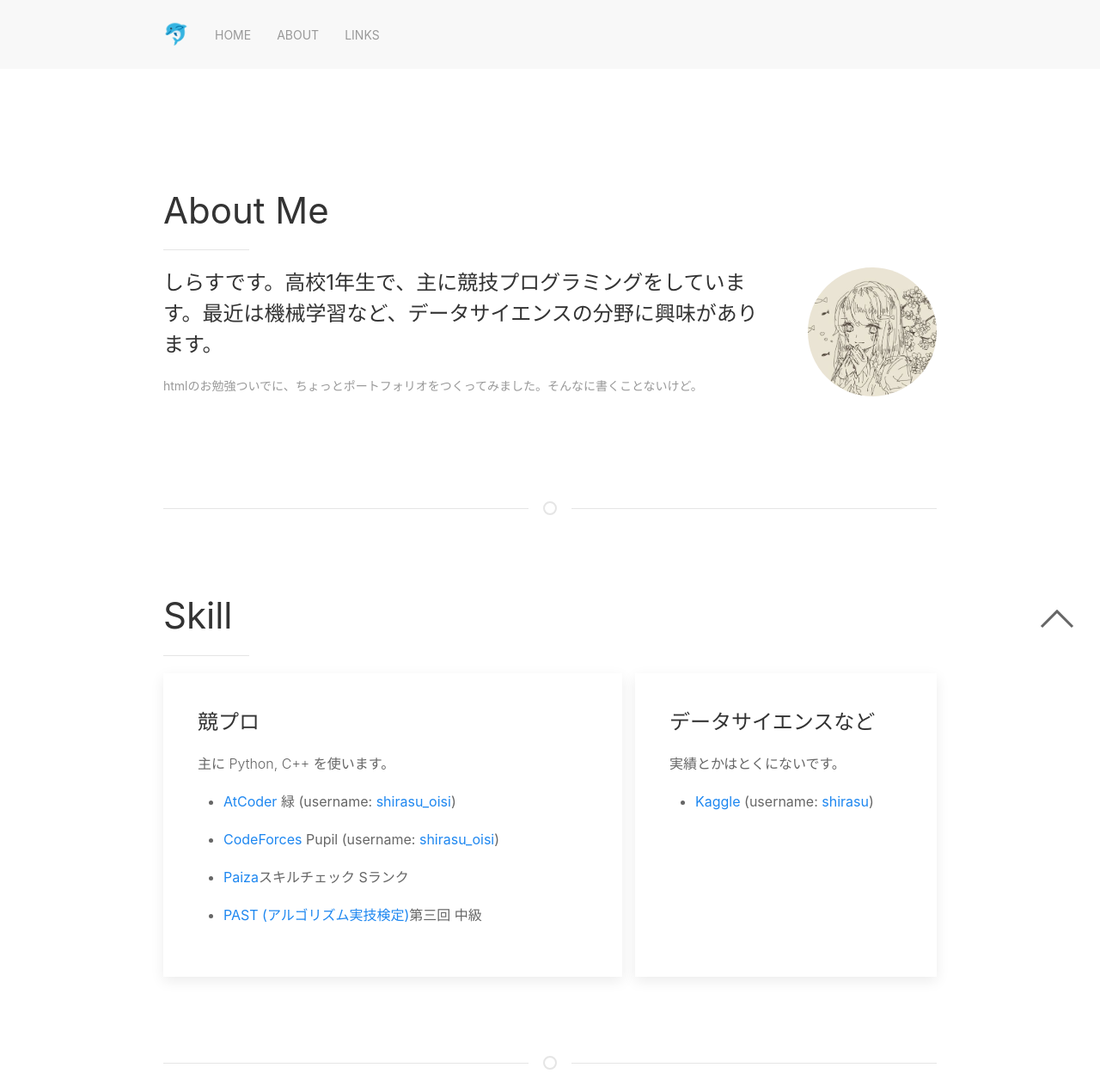
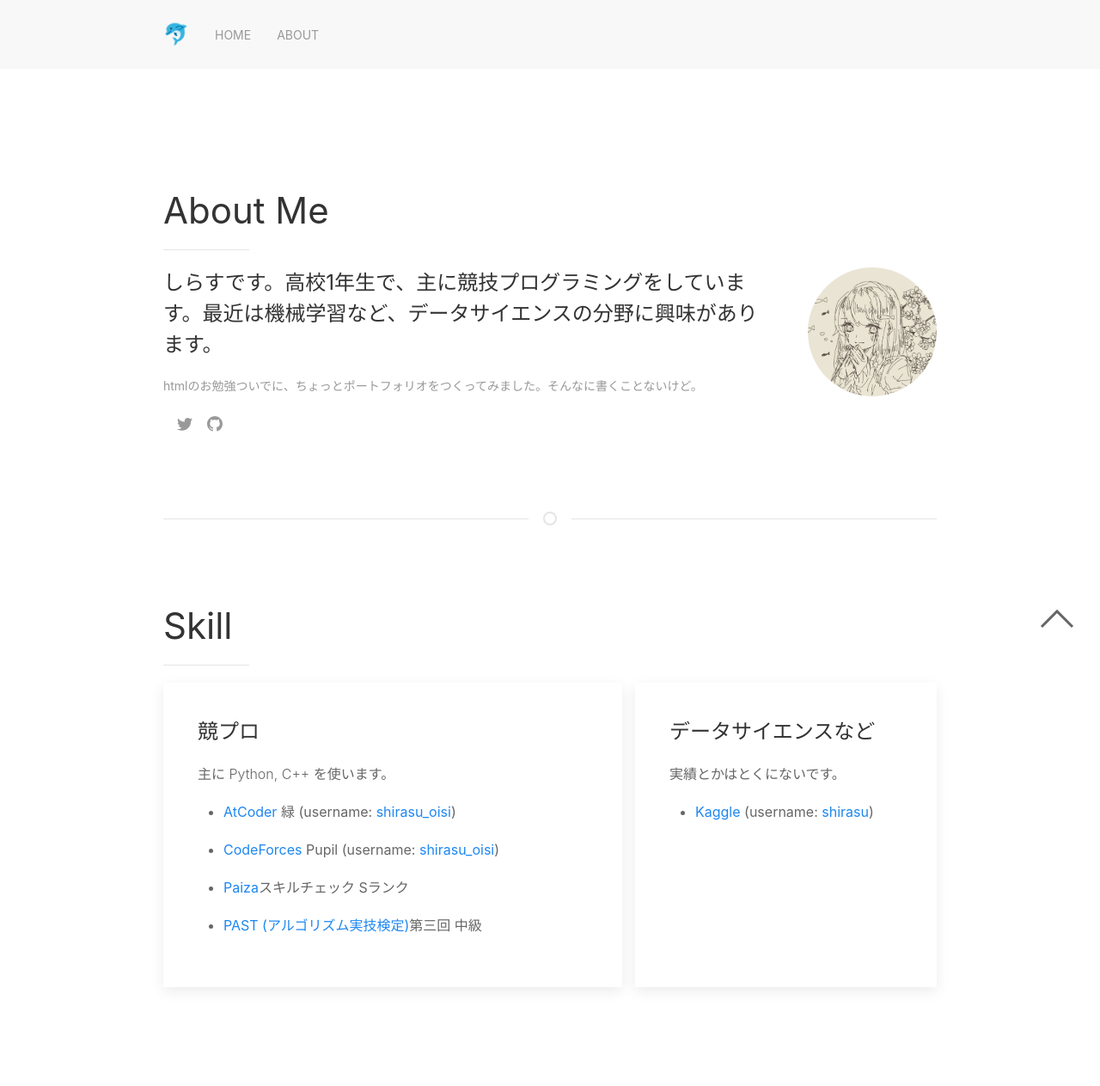
Before and after one commit to shirasu-oisi/portfolio, a plain HTML site: page index.html in a window 1280 px wide. Shown: the whole page at 86% size. Drawn offline with nearby package versions, Linux system fonts and the light colour scheme.

Commit message:
update index.html

```diff
--- a/index.html
+++ b/index.html
@@ -22,7 +22,7 @@
                     <ul class="uk-navbar-nav">
                         <li><a href="#">Home</a></li>
                         <li><a href="#about">About</a></li>
-                        <li><a href="#links">Links</a></li>
+                        <!-- <li><a href="#links">Links</a></li> -->
                     </ul>
                 </div>
                 <!-- <div class="uk-navbar-right">
@@ -45,6 +45,13 @@
                         width="150" height="150" alt="icon">
                     <p class="uk-text-lead">しらすです。高校1年生で、主に競技プログラミングをしています。最近は機械学習など、データサイエンスの分野に興味があります。</p>
                     <p class="uk-text-meta">htmlのお勉強ついでに、ちょっとポートフォリオをつくってみました。そんなに書くことないけど。</p>
+
+                    <ul class="uk-list">
+                        <div class="uk-grid-small uk-grid" uk-grid>
+                            <li><a href="https://twitter.com/shirasu_oisi" class="uk-icon-link" uk-icon="twitter"></a></li>
+                            <li><a href="https://github.com/shirasu-oisi" class="uk-icon-link" uk-icon="github"></a></li>
+                        </div>
+                    </ul>
                 </div>
 
                 <hr class="uk-divider-icon">
@@ -90,15 +97,14 @@
                     </div>
                 </div>
 
-                <hr class="uk-divider-icon">
+                <!-- <hr class="uk-divider-icon">
 
                 <div class="uk-section uk-section-default">
 
-                </div>
+                </div> -->
             </article>
         </div>
     </div>
-    <!-- <br><br><br><br><br><br><br><br><br><br><br><br><br><br><br><br><br><br><br><br><br><br><br><br><br><br><br><br><br><br><br><br><br><br><br><br><br><br>a -->
 </body>
 
 </html>
```
